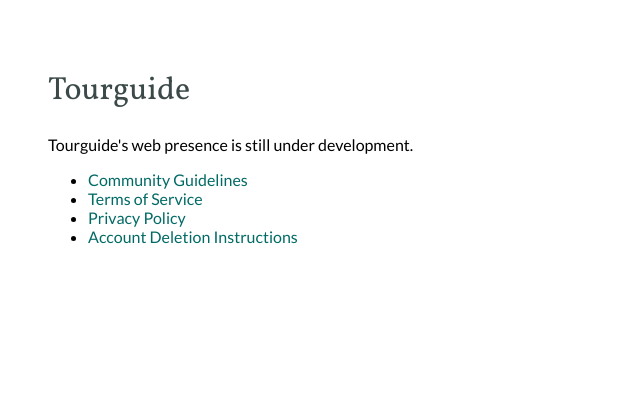
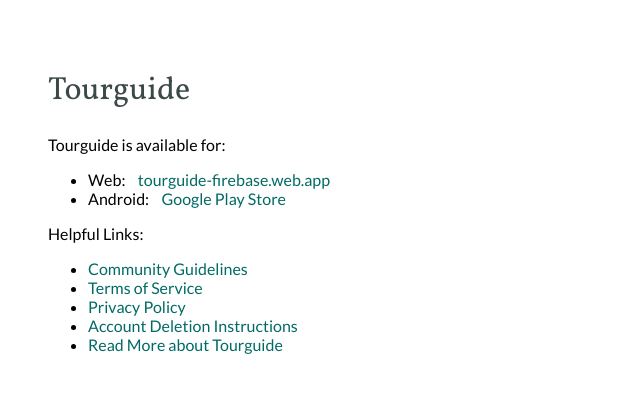
Before and after one commit to Robert01101101/Portfolio-RMichels, a PHP site: page /tourguideDomain/index.php in a window 1280 px wide. Shown: the top 393 px of the page, without its empty margins (0-640 px from the left). Run offline with PHP 8.4, Linux system fonts and the light colour scheme.

Commit message:
updated tourguide domain to link to web app and android app, as well as project portfolio page

```diff
--- a/tourguideDomain/index.php
+++ b/tourguideDomain/index.php
@@ -9,12 +9,18 @@
 </head>
 <body>
 <h1>Tourguide</h1>
-<p>Tourguide's web presence is still under development.</p>
+<p>Tourguide is available for:</p>
+<ul>
+    <li>Web: &nbsp;&nbsp;&nbsp;<a href="https://tourguide-firebase.web.app/">tourguide-firebase.web.app</a></li>
+    <li>Android: &nbsp;&nbsp;&nbsp;<a href="https://play.google.com/store/apps/details?id=com.robertmichelsdigitalmedia.tourguideapp">Google Play Store</a></li>
+</ul>
+<p>Helpful Links:</p>
 <ul>
     <li><a href="communityGuidelines.html">Community Guidelines</a></li>
     <li><a href="termsOfService.html">Terms of Service</a></li>
     <li><a href="privacyPolicy.html">Privacy Policy</a></li>
     <li><a href="accountDeletion.html">Account Deletion Instructions</a></li>
+    <li><a href="https://rmichels.com/tourguide">Read More about Tourguide</a></li>
 </ul>
 </body>
 </html>
```
